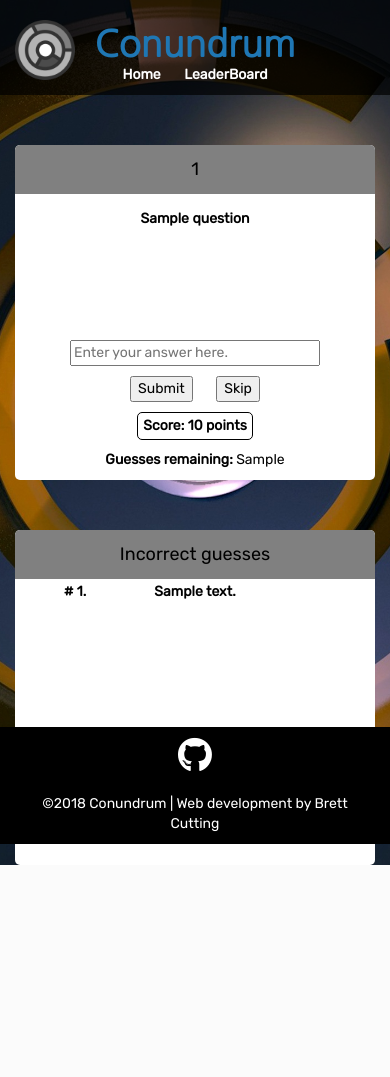
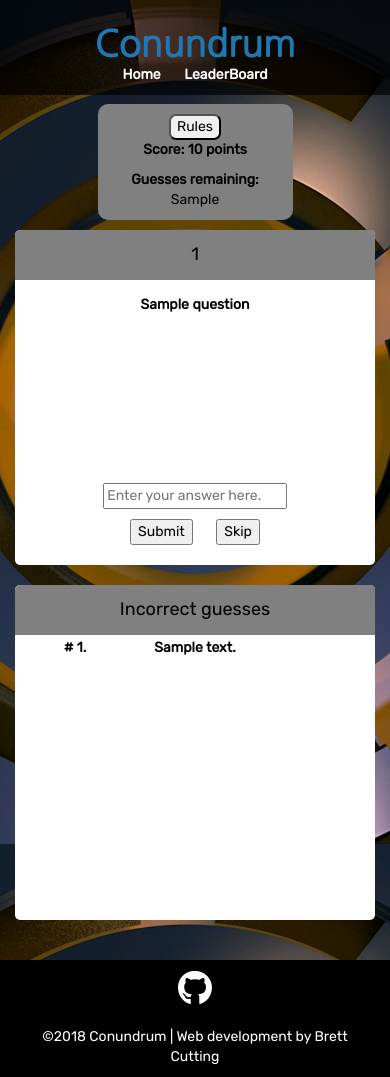
Before and after one commit to Code-Institute-Submissions/conundrum, a Flask app: template templates/conundrum.html in a window 390 px wide. Before the commit the page ends 865 px from the top, so only its background shows below. Run offline with Flask 2, Linux system fonts and the light colour scheme; the template is opened without the code that fills it: most values are stand-ins (such as "Sample title", 1, 10 or a date in 2020); some libraries are stand-ins or nearby versions.

Commit message:
css styling to make html pages device responsive

```diff
--- a/static/css/main.css
+++ b/static/css/main.css
@@ -1,4 +1,4 @@
-body{
+body {
 
     height: 100%;
     background-image: url(../images/maze5.jpg);
@@ -15,13 +15,16 @@
     font-weight: bold;
     font-family: "nanum gothic", sans-serif;
 }
+
 h2 {
     color: #000;
 }
+
 h3 {
     margin: 40px 0;
     color: #fff;
 }
+
 h4 {
     margin: 0;
     padding: 15px 0;
@@ -47,12 +50,12 @@
 
 /*---------base.html------------*/
 
+/*---------header------------*/
 
-/*---------header------------*/
 header {
     text-align: center;
-    background-color: rgba(0,0,0,0.7);
-    padding:10px;
+    background-color: rgba(0, 0, 0, 0.7);
+    padding: 10px;
 }
 
 .maze-icon {
@@ -79,7 +82,7 @@
 nav ul li {
     list-style: none;
     display: inline-block;
-    padding:0 10px 0 10px;
+    padding: 0 10px 0 10px;
 }
 
 a:hover {
@@ -94,17 +97,21 @@
 
 /*---------main------------*/
 
-
-
 /*---------footer------------*/
 
 footer {
 
+    background-color: #000;
+    width: 100%;
+    margin-top: 20px;
+}
 
-    background-color: #000;
-    position: fixed;
-    width: 100%;
-    bottom: 0;
+@media (min-width: 768px) {
+    footer {
+        position: absolute;
+        bottom: 0;
+        margin: 0;
+    }
 }
 
 #github-icon {
@@ -125,9 +132,9 @@
 
 .username-container {
     display: inline-block;
-    background-color: rgba(255,255,255,.9);
+    background-color: rgba(255, 255, 255, .9);
     padding: 15px;
-    margin: 50px 0 0 0 ;
+    margin: 50px 0 0 0;
     border-radius: 5px;
 }
 
@@ -140,22 +147,90 @@
 }
 
 /*---------conundrum.html------------*/
+
+.game-rules-hidden {
+    display: none;
+}
+
+.game-rules-show {
+    position: absolute;
+    left: 0;
+    right: 0;
+    margin: 0 auto;
+    width: 300px;
+    background-color: #fff;
+    border-radius: 5px;
+    border: 1px solid #000;
+    overflow: hidden;
+    z-index: 1;
+}
+
+.game-rules-head {
+    background-color: gray;
+}
+
+.game-rules-heading {
+    font-size: 20px;
+    padding: 10px;
+}
+
+.game-rules ul {
+    padding: 25px;
+}
+
+.conundrum-row-1 {
+    margin-top: 2.5%;
+}
+
+.rule-points-guesses {
+    background-color: gray;
+    padding: 10px 0 0 0;
+
+    border-radius: 10px;
+    display: inline-block;
+}
+
+@media (min-width: 992px) {
+    .rule-points-guesses {
+        width: 45%;
+        margin-left: 27.5%;
+    }
+}
+
+.rules-btn {
+    border-radius: 7px;
+}
+
+.conundrum-row {
+    margin-top: 2.5%;
+}
+
 #question-number {
     margin: 0;
 }
+
 .question-container {
     background-color: #fff;
     min-height: 335px;
-    margin: 50px 0 0 0 ;
     border-radius: 5px;
     overflow: hidden;
+}
+
+
+@media (max-width: 767px) {
+    .question-container {
+        margin-bottom: 20px;
+    }
 }
 
 .question-head {
     width: 100%;
     background-color: gray;
     text-align: center;
+}
 
+.fa-question {
+    padding-top: 15px;
 }
 
 .question-body {
@@ -164,15 +239,17 @@
     min-height: 100px;
 }
 
+
+
 .answer-bottom {
     position: absolute;
-    bottom: 0;
+    bottom: 20px;
     left: 0;
     right: 0;
 }
 
 input[name=answer] {
-    width: 250px;
+    width: 90%;
     margin-bottom: 10px;
 }
 
@@ -180,15 +257,6 @@
 
     margin-right: 20px;
 }
-
-.score {
-    border: 1px solid #000;
-    border-radius: 5px;
-    display: inline-block;
-    margin-top: 10px;
-    padding: 3px 5px;
-}
-
 
 .guesses-body {
     width: 100%;
@@ -207,33 +275,46 @@
 }
 
 tr {
-  width: 100%;
+    width: 100%;
 }
 
 /*---------learderboard.html------------*/
+
 .leaderboard-heading {
     color: #fff;
 }
+
 .user-score {
     font-weight: bold;
     color: #fff;
 }
 
+.leader-board-table {
+    width: 60%;
+    margin: 0 auto;
+    background-color: gray;
+}
+
+@media (max-width: 767px) {
+    .leader-board-table {
+        width: 80%;
+        margin-bottom: 150px;
+    }
+}
+
 .table-row {
     margin-bottom: 30px;
 }
+
 .leader-board-table {
     border-radius: 10px;
     border: 5px solid #fff;
     overflow: hidden;
 }
 
-
-
 .leader-board-table td {
     width: 33%;
-    padding: 2px;
-
+    padding: 3px 0 3px 0;
 }
 
 .table-row-gray {
@@ -244,22 +325,14 @@
     background-color: #fff;
 }
 
-
-
 #leaderboard-heading-td {
     width: 100%;
 }
+
 .top-players {
-    margin:0;
-    padding:10px 0;
+    margin: 0;
+    padding: 10px 0;
     font-size: 20px;
     font-weight: bold;
     border-bottom: 2px solid #000;
 }
-
-.leader-board-table {
-    width: 60%;
-    margin: 0 auto;
-    background-color: gray;
-
-}
--- a/templates/base.html
+++ b/templates/base.html
@@ -9,11 +9,15 @@
     <link rel="stylesheet" href="{{ url_for('static', filename='css/bootstrap.min.css') }}" type="text/css" />
     <link href="https://fonts.googleapis.com/css?family=Nanum+Gothic|Rubik" rel="stylesheet">
     <link rel="stylesheet" href="https://use.fontawesome.com/releases/v5.3.1/css/all.css" integrity="sha384-mzrmE5qonljUremFsqc01SB46JvROS7bZs3IO2EmfFsd15uHvIt+Y8vEf7N7fWAU" crossorigin="anonymous">
+
     <link rel="stylesheet" href="{{ url_for('static', filename='css/main.css') }}" type="text/css" />
+    <script src="{{ url_for('static', filename='js/jquery-3.3.1.js') }}"></script>
+    <script src="{{ url_for('static', filename='js/jquery-ui.js') }}"></script>
+    <script src="{{ url_for('static', filename='js/jquery.js') }}"></script>
 </head>
 <body>
     <header class="container-fluid">
-        <a href="/"><img class="maze-icon" src="{{ url_for('static', filename='images/mazeicon.png') }}"></img></a>
+        <a href="/"><img class="maze-icon hidden-xs" src="{{ url_for('static', filename='images/mazeicon.png') }}"></img></a>
             <h1>Conundrum</h1>
             <nav>
                 <ul>
@@ -29,7 +33,7 @@
     <footer class="container-fluid centering">
         <div class=" col-xs-12">
             <a href="https://github.com/brettcutt/conundrum"><i id="github-icon" class="fab fa-github"></i></a>
-            <br>\
+            <br>
             <br>
             <p class="web-developer" >©2018 Conundrum | Web development by Brett Cutting</p>
         </div>
--- a/templates/conundrum.html
+++ b/templates/conundrum.html
@@ -1,8 +1,38 @@
 {% extends 'base.html' %} {% block content %}
 
+<div class="row conundrum-row-1">
+    <div class="rule-points-guesses col-xs-offset-3 col-xs-6 col-sm-offset-1 col-sm-10">
 
-<div class="row">
-    <div class="col-sm-offset-3 col-sm-3">
+        <div class="centering col-xs-12 col-sm-4">
+            <button class="rules-btn">Rules</button>
+        </div>
+
+        <div class="centering col-xs-12 col-sm-4">
+            <p><b>Score: {{score}} points</b></p>
+        </div>
+        <div class="negative-points centering col-xs-12 col-sm-4">
+            <p><b>Guesses remaining:</b> {{ guesses_remaining }}</p>
+        </div>
+    </div>
+</div>
+
+<div class="row conundrum-row">
+    <div id="game-rules" class="game-rules-hidden">
+        <div class="game-rules-head">
+            <p class="centering game-rules-heading">Game rules</p>
+        </div>
+        <ul>
+            <li>A correct answer is worth 10 points.</li>
+            <li>Skipping a question deducts 2 points from the score.</li>
+            <li>An incorrect answer deducts 1 point from the score.</li>
+            <li>You have 10 guesses before being directed to the next question</li>
+            <li>Good Luck!</li>
+        </ul>
+    </div>
+
+
+
+    <div class="col-sm-offset-1 col-sm-5 col-lg-offset-3 col-lg-3 ">
         <div class="question-container">
 
             <div class="question-head">
@@ -25,21 +55,14 @@
                         <input type="submit" name="skip" value="Skip" />
                     </form>
                 </div>
-                <div class="centering ">
-                <p class="score"><b>Score: {{score}} points</b></p>
-            </div>
-
-            <div class="negative-points centering">
-                <p><b>Guesses remaining:</b> {{ guesses_remaining }}</p>
-            </div>
-            </div>
 
 
 
-
+            </div>
         </div>
     </div>
-    <div class="col-sm-3">
+
+    <div class="col-sm-5 col-lg-3">
         <div class="question-container">
             <div class="question-head">
 
--- a/templates/leaderboard.html
+++ b/templates/leaderboard.html
@@ -7,8 +7,6 @@
 </div>
 <div class="row table-row centering">
 
-
-
     <table class="leader-board-table">
 
         <tr>
@@ -16,6 +14,7 @@
             <td><p class="top-players">Top Players</p></td>
             <td></td>
         </tr>
+
         {% if username != "user" %}
         <tr>
             <td></td>
@@ -47,7 +46,6 @@
             </tr>
             {% endif %}
             {% endif %}
-            </tr>
             {% endfor %}
     </table>
 </div>
```
